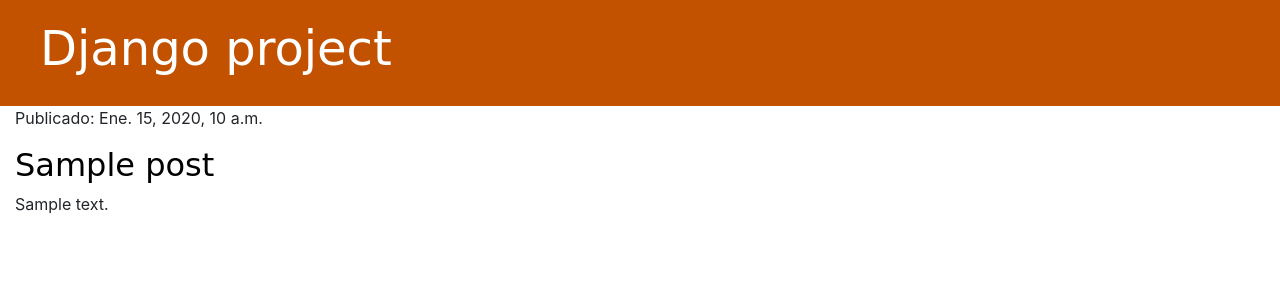
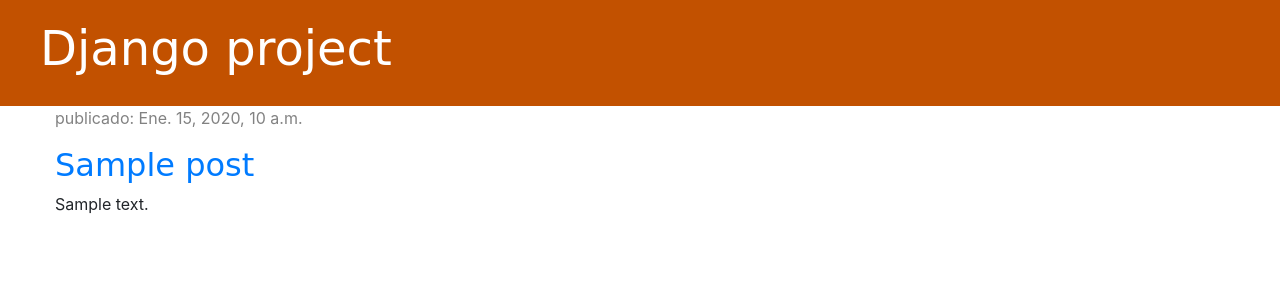
Before and after one commit to jrangel93/my-first-blog, a Django app: template blog/templates/blog/post_list.html in a window 1280 px wide. Shown: the top 300 px of the page. Run offline with Django 3.2, Linux system fonts and the light colour scheme; the template is opened without the code that fills it: values that come from a table or form of the project are taken from there, others are empty; tables that the repository leaves empty hold one stand-in row (values such as "Sample post"); some libraries are stand-ins or nearby versions.

Commit message:
changes MORE

```diff
--- a/blog/static/css/blog.css
+++ b/blog/static/css/blog.css
@@ -1,3 +1,9 @@
+h1 a {
+    color: #FCA205;
+    font-family: 'sans-serif';
+}
+
+
 .page-header {
     background-color: #C25100;
     margin-top: 0;
@@ -42,5 +48,5 @@
 }
 
 .post h2 a, .post h2 a:visited {
-    color: #000000;
+    color: FCA205;
 }
--- a/blog/templates/blog/post_list.html
+++ b/blog/templates/blog/post_list.html
@@ -14,23 +14,26 @@
   </head>
   <body>
 
-
 <div class="page-header">
   <h1>Django project</h1>
  </div>
 
+
+<div class="content container">
+    <div class="row">
+        <div class="col-md-8">
             {% for post in posts %}
-
-    <div class="container-fluid">
-
                 <div class="post">
-        <p>Publicado: {{ post.published_date }}</p>
+                    <div class="date">
+                        <p>publicado: {{ post.published_date }}</p>
+                    </div>
                     <h2><a href="">{{ post.title }}</a></h2>
                     <p>{{ post.text|linebreaksbr }}</p>
                 </div>
-
+            {% endfor %}
         </div>
-{% endfor %}
+    </div>
+</div>
 
   </body>
 
```
Lines whose indentation alone changed are shown as unchanged.
